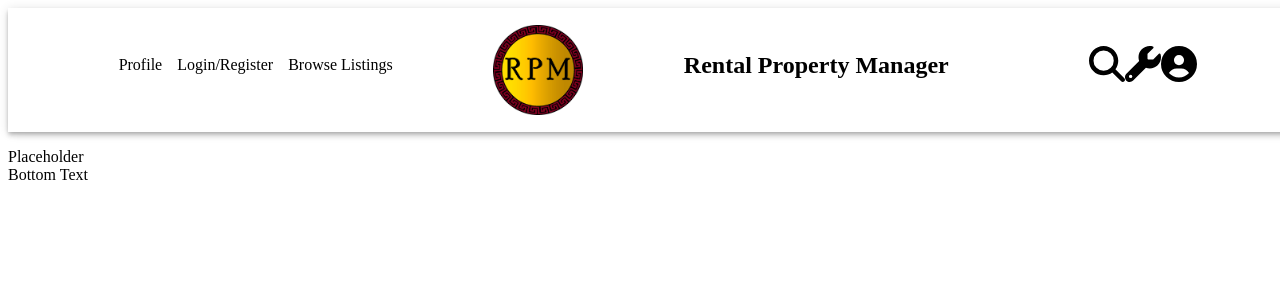
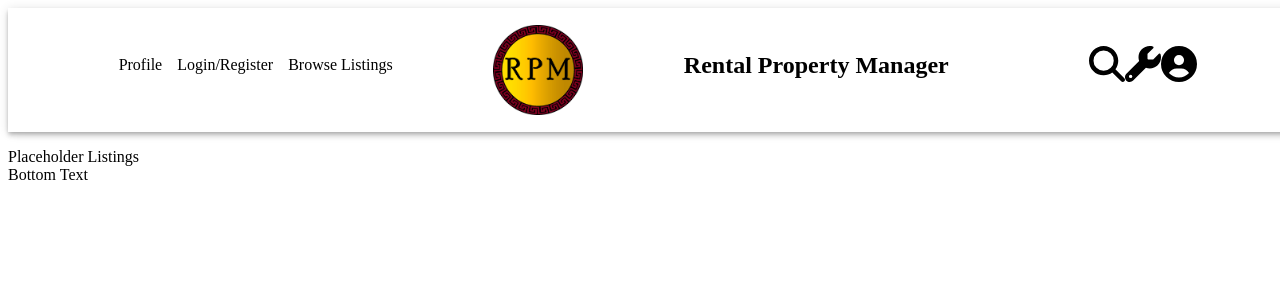
Before and after one commit to tqgeorgework/rental-property-manager, a Vue app in the folder capstone/vue/: page / in a window 1280 px wide. Shown: the top 300 px of the page. Built offline with nearby package versions, Linux system fonts and the light colour scheme.

Commit message:
Minor Tweaks and fixes for login page consistency

```diff
--- a/capstone/vue/src/components/AdminProfile.vue
+++ b/capstone/vue/src/components/AdminProfile.vue
@@ -1,5 +1,5 @@
 <template>
-  <div>Placeholder {{this.$store.getters.role}}</div>
+  <div>Placeholder {{$store.getters.role}}</div>
 </template>
 
 <script>
--- a/capstone/vue/src/components/LandlordProfile.vue
+++ b/capstone/vue/src/components/LandlordProfile.vue
@@ -1,5 +1,5 @@
 <template>
-  <div>Placeholder {{$store.state.getters.role}}</div>
+  <div>Placeholder {{$store.getters.role}}</div>
 </template>
 
 <script>
--- a/capstone/vue/src/components/MaintenanceProfile.vue
+++ b/capstone/vue/src/components/MaintenanceProfile.vue
@@ -1,5 +1,5 @@
 <template>
-  <div>Placeholder {{$store.state.getters.role}}</div>
+  <div>Placeholder {{$store.getters.role}}</div>
 </template>
 
 <script>
--- a/capstone/vue/src/views/Listings.vue
+++ b/capstone/vue/src/views/Listings.vue
@@ -1,5 +1,5 @@
 <template>
-    <div>Placeholder</div>
+    <div>Placeholder Listings</div>
 </template>
 
 <script>
--- a/capstone/vue/src/views/Maintenance.vue
+++ b/capstone/vue/src/views/Maintenance.vue
@@ -1,6 +1,6 @@
 vue<template>
   <div>
-    Placeholder
+    Placeholder Maintence Page
   </div>
 </template>
 
--- a/capstone/vue/src/views/Profile.vue
+++ b/capstone/vue/src/views/Profile.vue
@@ -1,6 +1,5 @@
 <template>
   <div>
-    Placeholder
     <admin-profile v-if="$store.getters.role == 'ROLE_ADMIN'"/>
     <landlord-profile v-if="$store.getters.role == 'ROLE_LANDLORD'"/>
     <user-profile v-if="$store.getters.role == 'ROLE_USER'"/>
```
